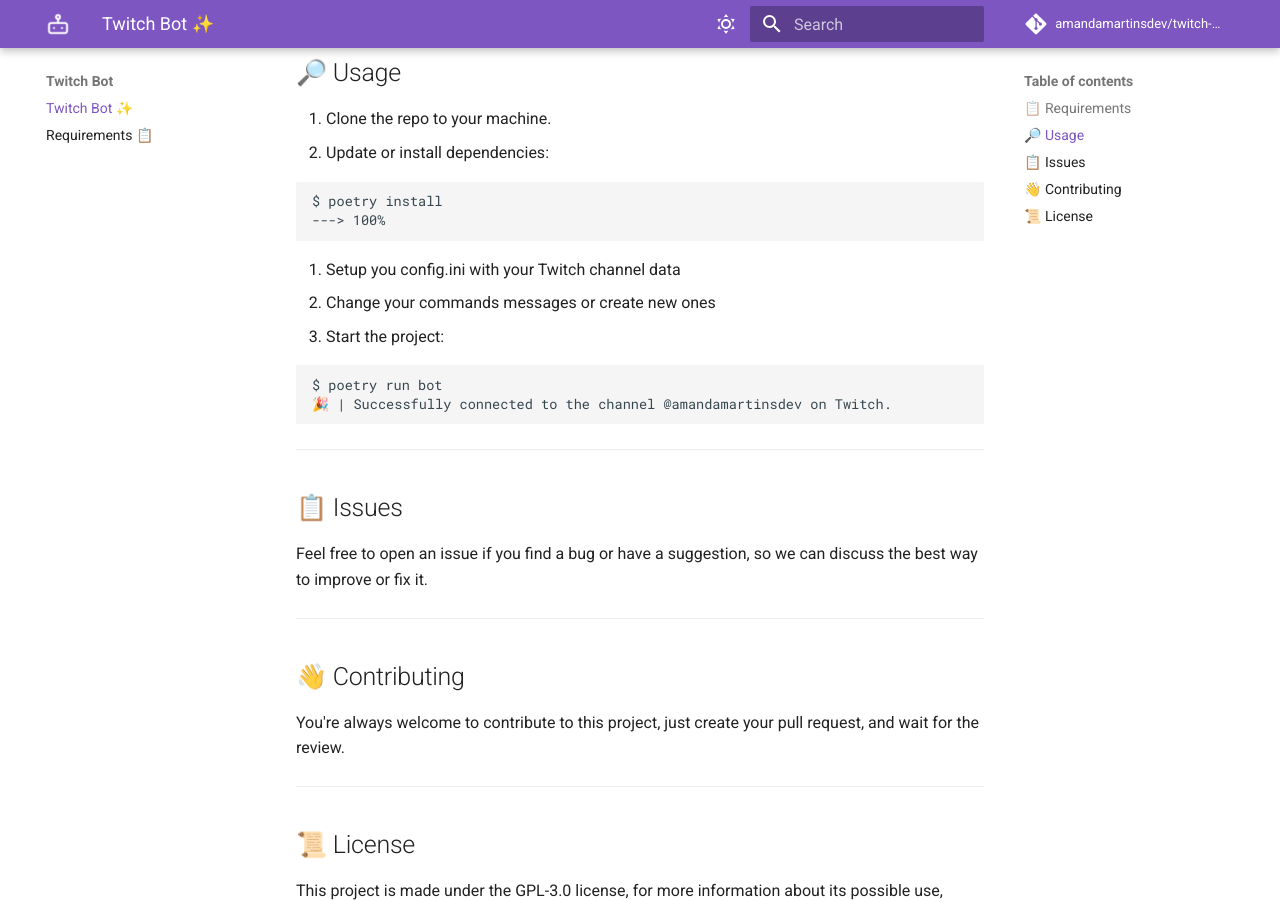
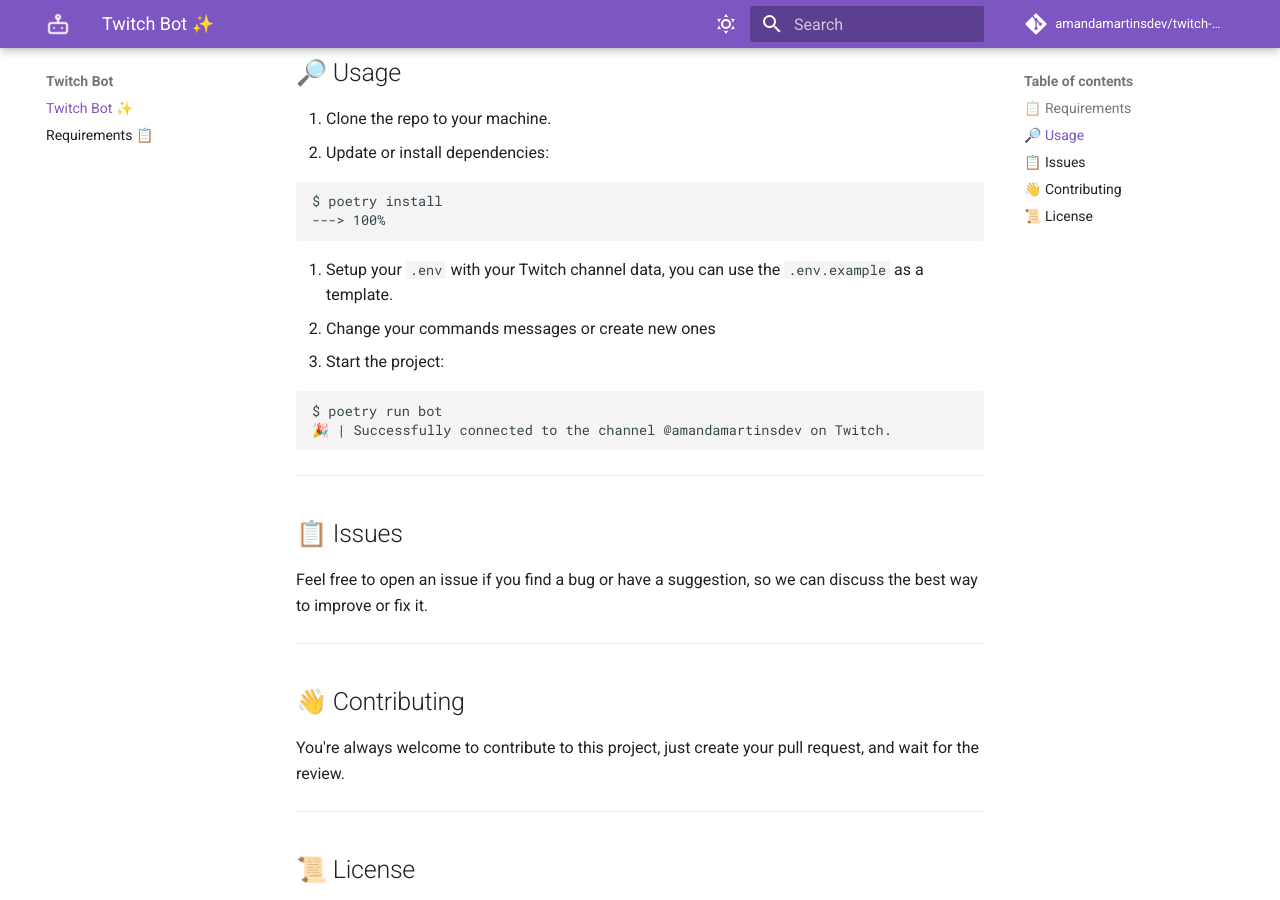
Before and after one commit to amandamxavier/twitch-bot, an MkDocs documentation site: the page built from docs/index.md, in a window 1280 px wide and 900 px high, scrolled down 384 px. Built offline with MkDocs 1.6.1 and Material for MkDocs 9.7.7, drawn with Linux system fonts in a browser that asks for light colours; comment, search, counter and statistics services are not loaded.

Commit message:
:memo: Updated documentation with the .env specifications

````diff
--- a/docs/index.md
+++ b/docs/index.md
@@ -22,7 +22,7 @@
 ---> 100%
 ```
 
-3. Setup you config.ini with your Twitch channel data
+3. Setup your `.env` with your Twitch channel data, you can use the `.env.example` as a template.
 4. Change your commands messages or create new ones
 5. Start the project:
 
````
